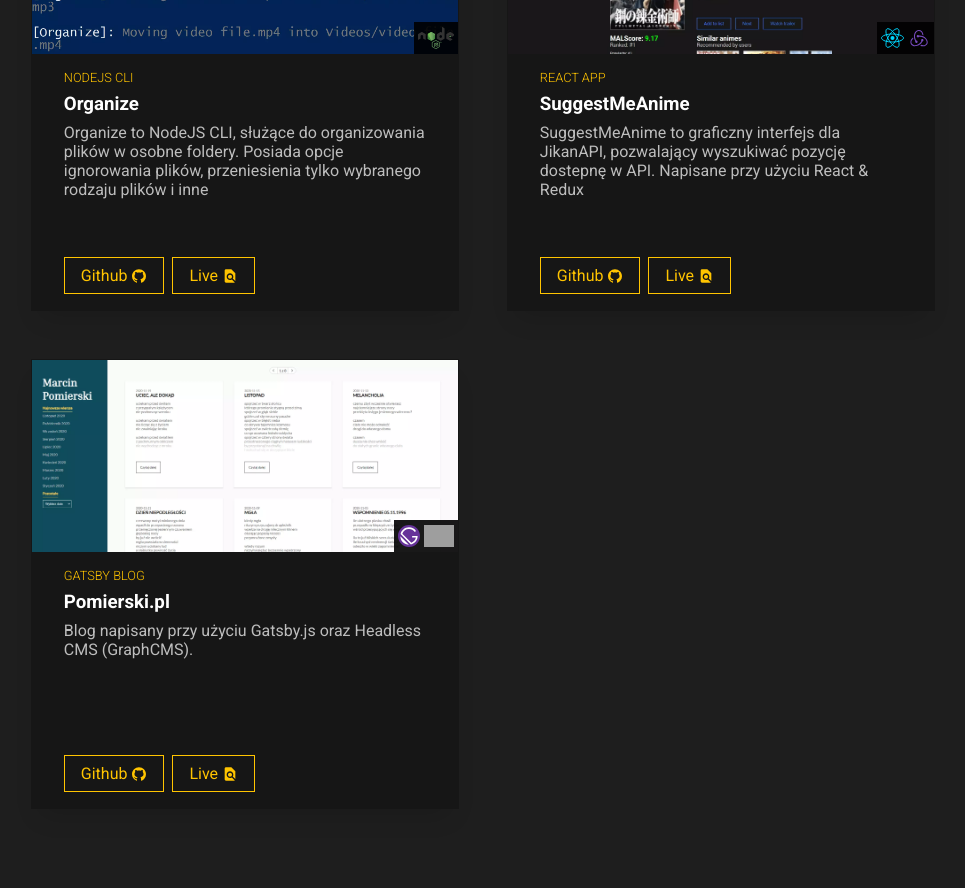
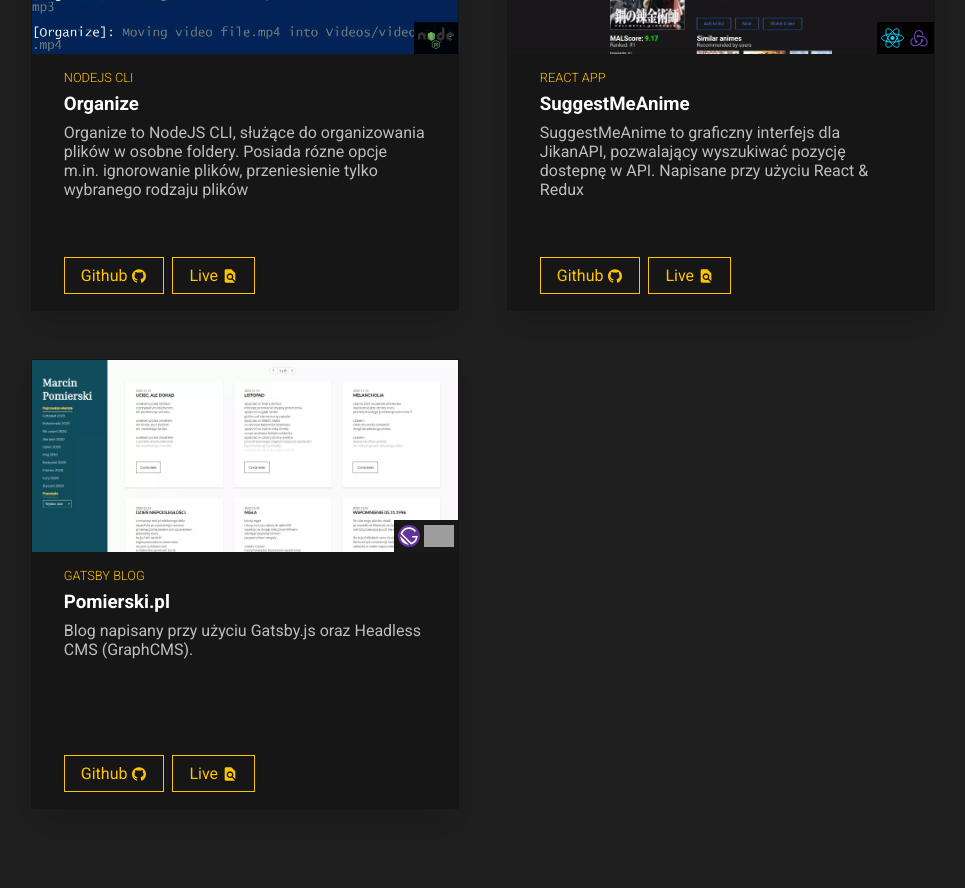
Before and after one commit to Pomierski/portfolio, a React (Create React App) app: page / in a window 1280 px wide. Shown: the part 2980-3868 px from the top of the page, without its empty margins (157-1122 px from the left). Built offline with nearby package versions, Linux system fonts and the light colour scheme; grey boxes are pictures that could not be loaded.

Commit message:
fix: improve "organize" description

```diff
--- a/src/sections/Projects.tsx
+++ b/src/sections/Projects.tsx
@@ -54,7 +54,7 @@
     previewImg: projectImage.organize,
     icons: [icons.nodejs],
     content: `Organize to NodeJS CLI, służące do organizowania plików w osobne foldery.
-    Posiada opcje ignorowania plików, przeniesienia tylko wybranego rodzaju plików i inne`,
+    Posiada rózne opcje m.in. ignorowanie plików, przeniesienie tylko wybranego rodzaju plików`,
     repoUrl: "https://github.com/Pomierski/organize",
     liveUrl: "https://github.com/Pomierski/organize",
   },
```
